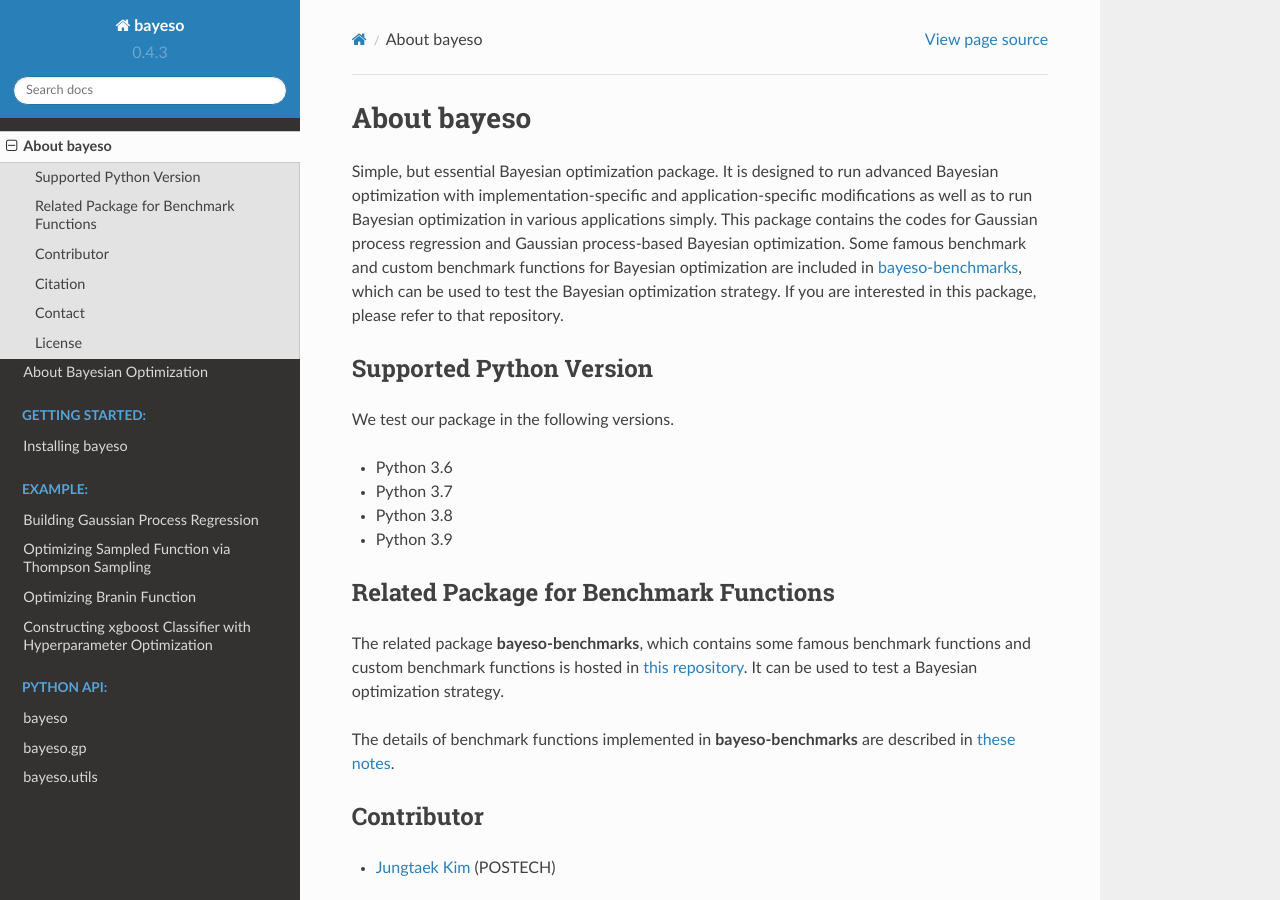
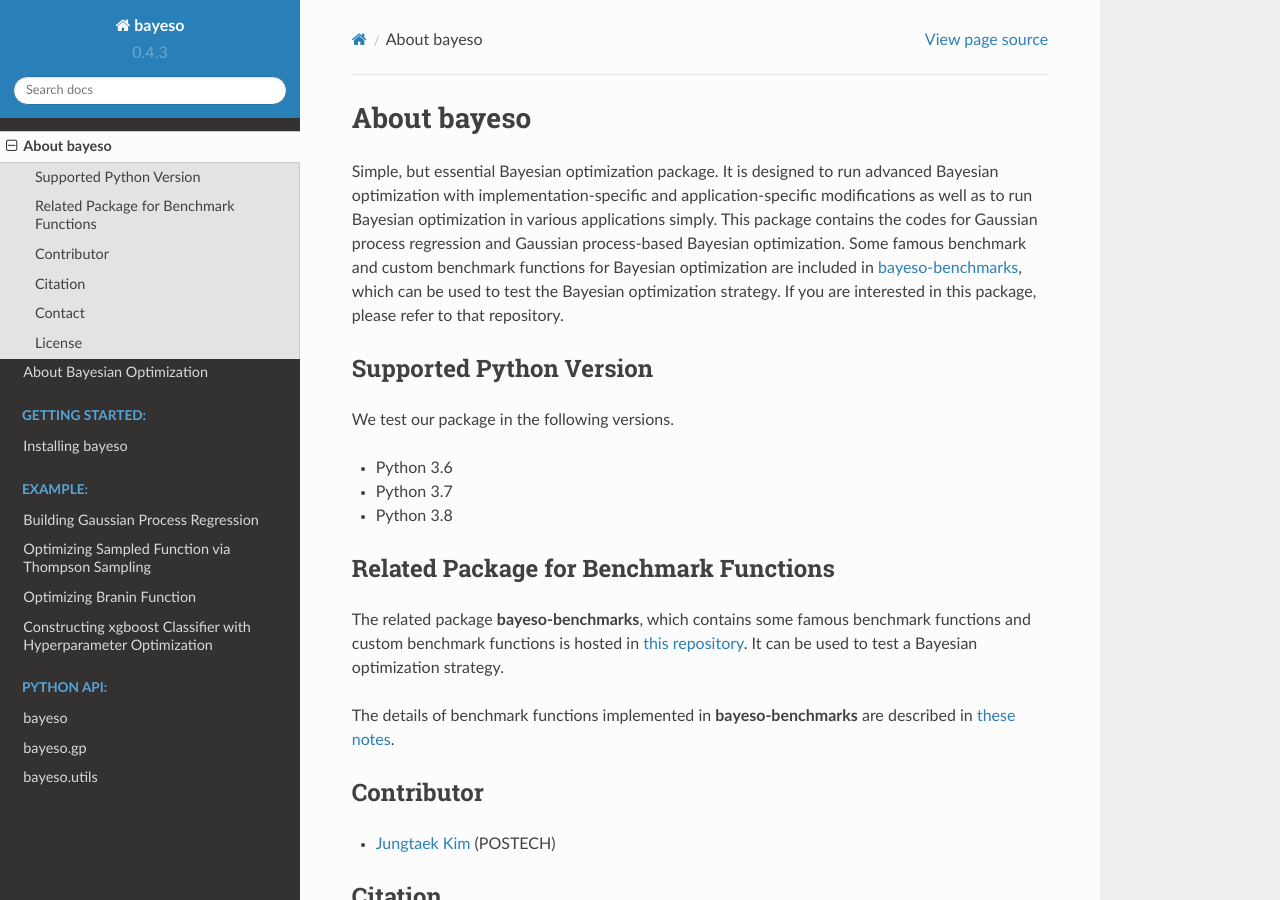
Before and after one commit to jungtaekkim/bayeso, a Sphinx documentation site: the page built from docs/about/about_bayeso.rst, in a window 1280 px wide and 900 px high. Built offline with Sphinx 7.4.7 and the Read the Docs theme 2.0.0, drawn with Linux system fonts in a browser that asks for light colours.

Commit message:
FIX: errors

```diff
--- a/docs/about/about_bayeso.rst
+++ b/docs/about/about_bayeso.rst
@@ -14,7 +14,6 @@
 - Python 3.6
 - Python 3.7
 - Python 3.8
-- Python 3.9
 
 Related Package for Benchmark Functions
 =======================================
```
Also changed, not shown: README.md (+0 -1 lines), .travis.yml, 1 other file.
